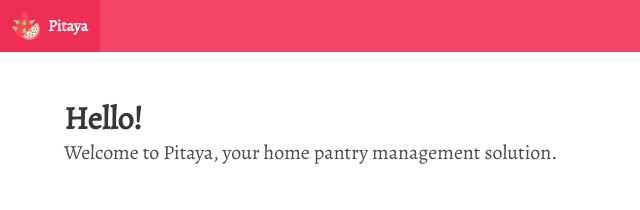
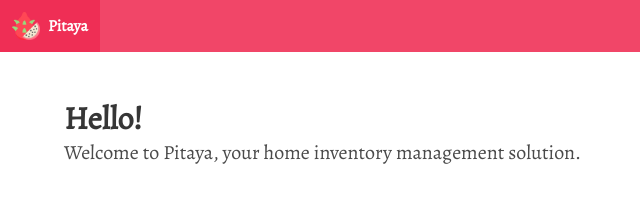
Before and after one commit to itsmingjie/pitaya, a website: page public/index.html in a window 1280 px wide. Shown: the top 210 px of the page, 0-640 px from the left. Drawn offline with nearby package versions, Linux system fonts and the light colour scheme; no server answers.

Commit message:
Pantry -> Inventory

```diff
--- a/package.json
+++ b/package.json
@@ -1,7 +1,7 @@
 {
   "name": "pitaya",
   "version": "1.0.0",
-  "description": "Home pantry management solution",
+  "description": "Home inventory management solution",
   "main": "app.js",
   "repository": "https://github.com/itsmingjie/pitaya",
   "author": "Mingjie Jiang<jiang@mingjie.info>",
--- a/public/index.html
+++ b/public/index.html
@@ -38,7 +38,7 @@
 					<span id="greet">Hello!</span>
 				</h1>
 				<p class="subtitle">
-					Welcome to Pitaya, your home pantry management solution.
+					Welcome to Pitaya, your home inventory management solution.
 				</p>
 			</div>
 		</section>
```
